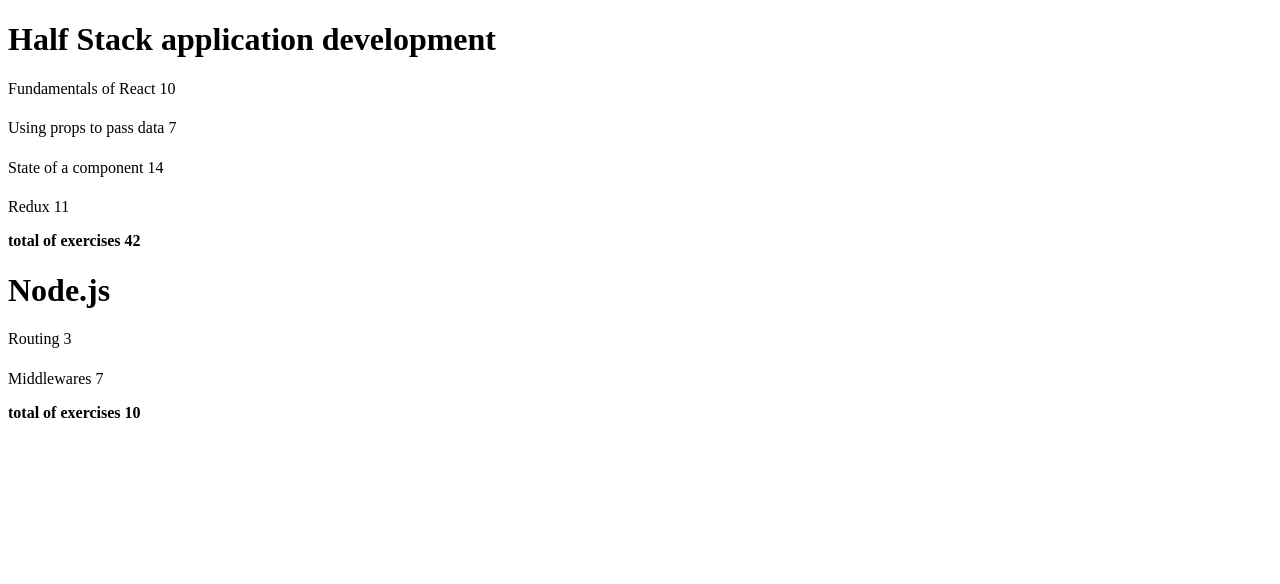
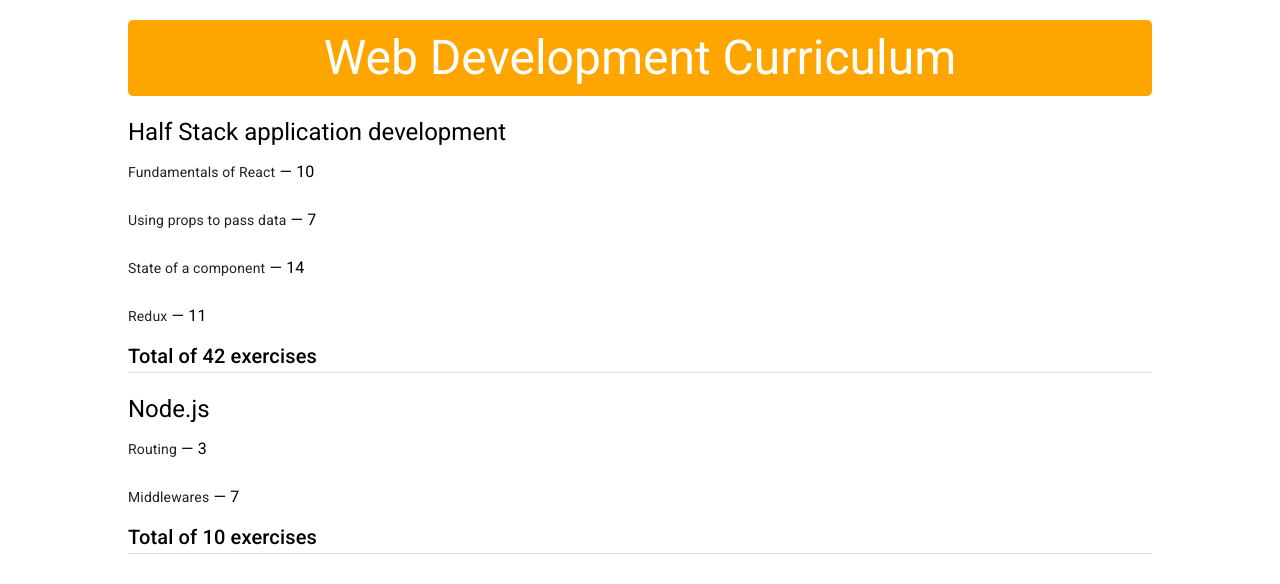
Before and after one commit to hamidme/FSO, a React (Create React App) app in the folder part2/courseinfo/: page / in a window 1280 px wide. Shown: the top 584 px of the page. Built offline with nearby package versions, Linux system fonts and the light colour scheme.

Commit message:
complete revamping-a self-imposed exercise

```diff
--- a/part2/courseinfo/package.json
+++ b/part2/courseinfo/package.json
@@ -3,6 +3,10 @@
   "version": "0.1.0",
   "private": true,
   "dependencies": {
+    "@emotion/react": "^11.10.4",
+    "@emotion/styled": "^11.10.4",
+    "@mui/icons-material": "^5.10.3",
+    "@mui/material": "^5.10.3",
     "@testing-library/jest-dom": "^5.16.5",
     "@testing-library/react": "^13.3.0",
     "@testing-library/user-event": "^13.5.0",
--- a/part2/courseinfo/public/index.html
+++ b/part2/courseinfo/public/index.html
@@ -2,29 +2,25 @@
 <html lang="en">
   <head>
     <meta charset="utf-8" />
-    <link rel="icon" href="%PUBLIC_URL%/favicon.ico" />
     <meta name="viewport" content="width=device-width, initial-scale=1" />
     <meta name="theme-color" content="#000000" />
     <meta
       name="description"
       content="Web site created using create-react-app"
     />
-    <link rel="apple-touch-icon" href="%PUBLIC_URL%/logo192.png" />
-    <!--
-      manifest.json provides metadata used when your web app is installed on a
-      user's mobile device or desktop. See https://developers.google.com/web/fundamentals/web-app-manifest/
-    -->
-    <link rel="manifest" href="%PUBLIC_URL%/manifest.json" />
-    <!--
-      Notice the use of %PUBLIC_URL% in the tags above.
-      It will be replaced with the URL of the `public` folder during the build.
-      Only files inside the `public` folder can be referenced from the HTML.
+    <link
+      rel="stylesheet"
+      href="https://fonts.googleapis.com/css?family=Roboto:300,400,500,700&display=swap"
+    />
 
-      Unlike "/favicon.ico" or "favicon.ico", "%PUBLIC_URL%/favicon.ico" will
-      work correctly both with client-side routing and a non-root public URL.
-      Learn how to configure a non-root public URL by running `npm run build`.
-    -->
-    <title>React App</title>
+    <Style>
+      *{
+        font-family:'Roboto', sans-serif;
+        margin: 0;
+      }
+    </Style>
+
+    <title>Course Info</title>
   </head>
   <body>
     <noscript>You need to enable JavaScript to run this app.</noscript>
--- a/part2/courseinfo/src/App.js
+++ b/part2/courseinfo/src/App.js
@@ -1,26 +1,35 @@
+import Typography from '@mui/material/Typography'
+import Data from './components/Data'
 import Course from './components/Course'
-import courses from './components/data'
-import Total from './components/Total'
+import { Box } from '@mui/system';
 
+function App() {
+  return (
+    <Box sx={{margin:'20px auto', width:'80%'}}>
+      <Typography variant="h3"
+      sx={
+          {
+            color:"white",
+            backgroundColor:'orange',
+            padding: '10px',
+            textAlign: 'center',
+            borderRadius: '5px'
 
+          }
+        }
+      >
+        Web Development Curriculum
+      </Typography>
+      {Data.map((course)=>
+        <Course
+            key={course.id}
+            header={course.name}
+            parts = {course.parts}
+        />
+        )
+      }
+    </Box>
+  );
+}
 
-const App = () => {
-
-    return(
-      // The most stubborn part :)
-
-      // keys are added but still generating a key-related error!
-      courses.map((course, id) =>
-        <>
-          <Course key={id} header={course.name}/>
-            {course.parts.map((content) =>
-              <Course key={content.id} content ={content.name}
-                exercise ={content.exercises}/>)}
-
-            {<Total key={course.id}
-                exercise ={course}/>}
-        </>
-        )
-    )
-}
-export default App
+export default App;
--- a/part2/courseinfo/src/components/Contents.js
+++ b/part2/courseinfo/src/components/Contents.js
@@ -1,12 +1,11 @@
 import React from 'react'
-import Parts from './Parts'
+import Part from './Parts'
 
-const Contents = ({content, exercise}) => {
+const Content = ({part}) => {
   return (
-    <div>
-      <Parts content= {content} exercise = {exercise} / >
-    </div>
+    <>
+      <Part part={part}/>
+    </>
   )
 }
-
-export default Contents
+export default Content
--- a/part2/courseinfo/src/components/Course.js
+++ b/part2/courseinfo/src/components/Course.js
@@ -1,14 +1,13 @@
 import React from 'react'
+import Content from './Contents'
 import Header from './Header'
-import Contents from './Contents'
 
-const Course = ({header, content, exercise}) => {
+const Course = ({header, parts}) => {
   return (
-    <div>
+    <>
       <Header header = {header}/>
-      <Contents content = {content} exercise = {exercise}/>
-    </div>
+      <Content part = {parts}/>
+    </>
   )
 }
-
 export default Course
--- a/part2/courseinfo/src/components/Header.js
+++ b/part2/courseinfo/src/components/Header.js
@@ -1,11 +1,9 @@
+import { Typography } from '@mui/material'
 import React from 'react'
 
 const Header = ({header}) => {
-
   return (
-    <div>
-      <h1>{header}</h1>
-    </div>
+    <Typography variant='h5' paddingTop='20px'>{header}</Typography>
   )
 }
 
--- a/part2/courseinfo/src/components/Parts.js
+++ b/part2/courseinfo/src/components/Parts.js
@@ -1,11 +1,32 @@
+import { Divider, List, ListItemText, Typography } from '@mui/material'
 import React from 'react'
 
-
-const Parts = ({content, exercise}) => {
+const Parts = ({part}) => {
+  let total = 0
+  for(let i of part ){
+      total+=i.exercises
+  }
   return (
-    <div>
-      <p>{content} {exercise}</p>
-    </div>
+    <>
+    {part.map(
+      (item)=>
+        <List key={item.id} variant='p'>
+          <ListItemText>
+            <Typography
+              sx={{ display: 'inline' }}
+              component="span"
+              variant="body2"
+              color="text.primary"
+            >
+            {item.name}
+            </Typography>
+             {" — "}{item.exercises}
+          </ListItemText>
+        </List>
+    )}
+      <Typography variant='h6'>Total of {total} exercises</Typography>
+      <Divider />
+    </>
   )
 }
 
```
Also changed, not shown: 1 other file (tests, documents, lock files or other folders).
